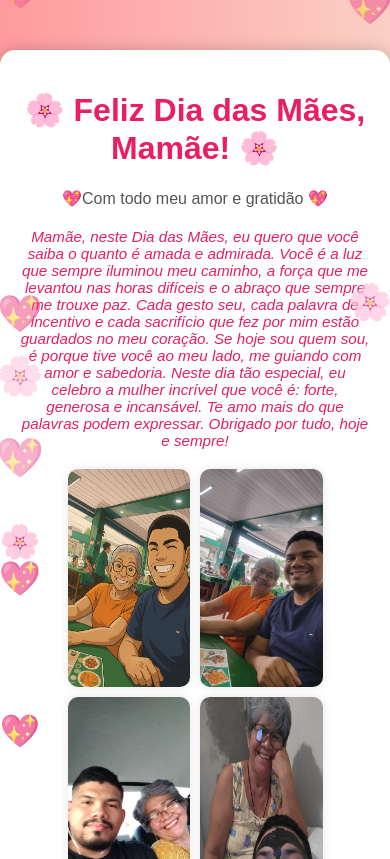
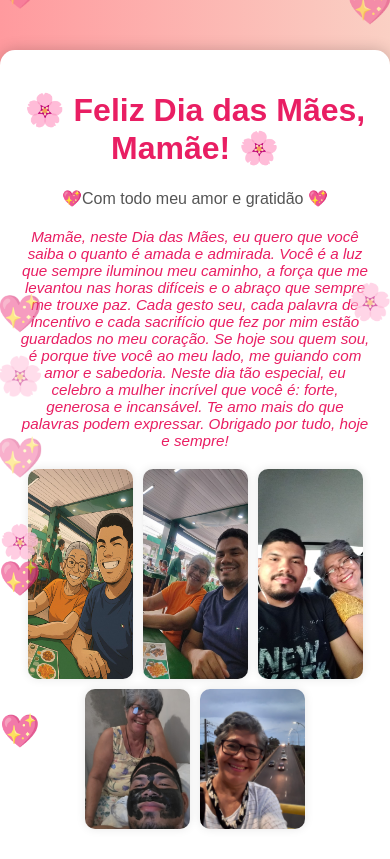
Before and after one commit to RicardoMatosCampos/MeuSite, a PHP site: page /Diadasmaes/index.html in a window 390 px wide. Shown: the top 859 px of the page. Run offline with PHP 8.4, Linux system fonts and the light colour scheme; grey boxes are pictures that could not be loaded.

Commit message:
Update style.css

```diff
--- a/Diadasmaes/style.css
+++ b/Diadasmaes/style.css
@@ -152,7 +152,7 @@ button:hover {
     }
 
     .fotos img {
-        width: 35%;
+        width: 30%;
         max-width: 90%;
     }
 
```
